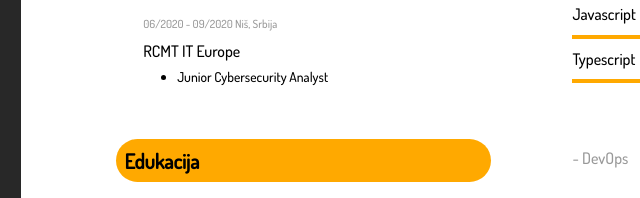
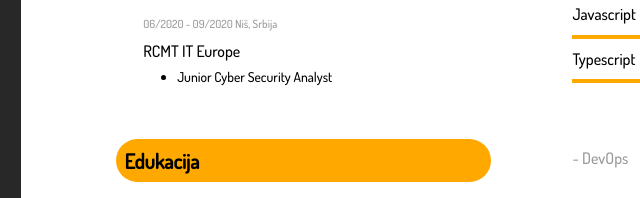
Before and after one commit to luxal99/cv, a plain HTML site: page index.html in a window 1280 px wide. Shown: the part 1251-1449 px from the top of the page, 122-762 px from the left. Drawn offline with Linux system fonts and the light colour scheme.

Commit message:
Txt bugs

```diff
--- a/index.html
+++ b/index.html
@@ -195,7 +195,7 @@
                         </h5>
                         <h3 style="line-height: 3px;">RCMT IT Europe</h3>
                         <ul>
-                            <li>Junior Cybersecurity Analyst</li>
+                            <li>Junior Cyber Security Analyst</li>
                         </ul>
                     </div>
                 </div>
```
